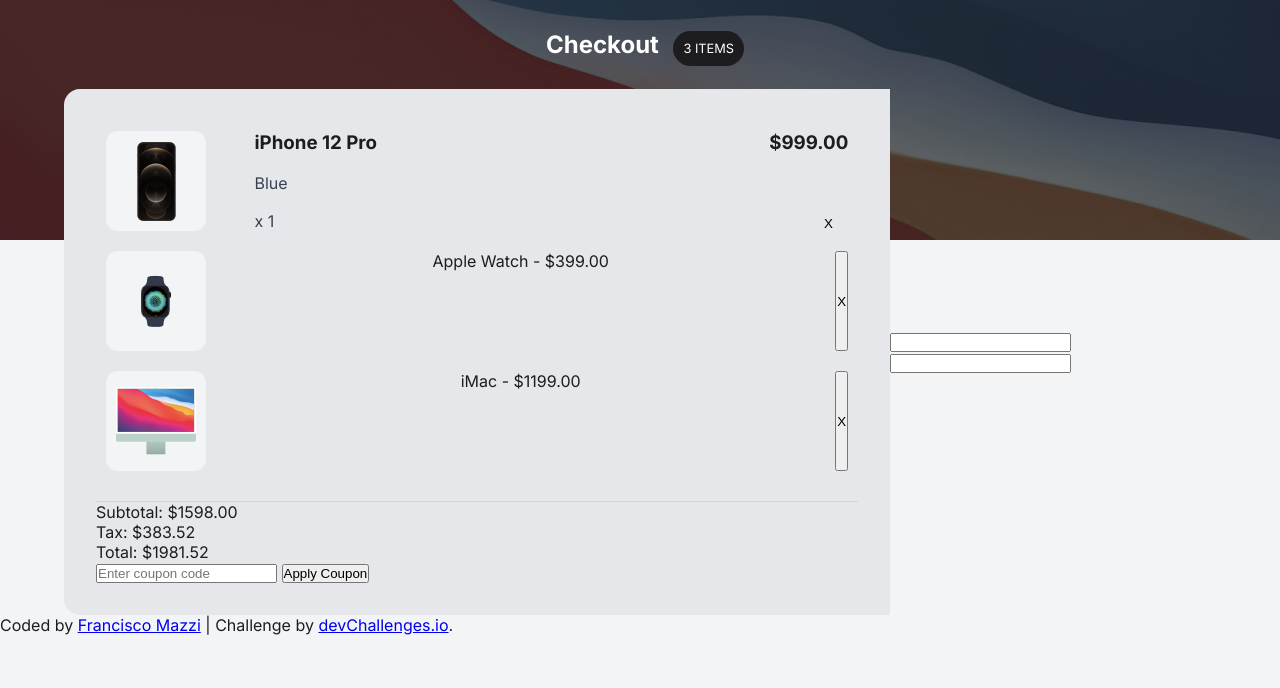
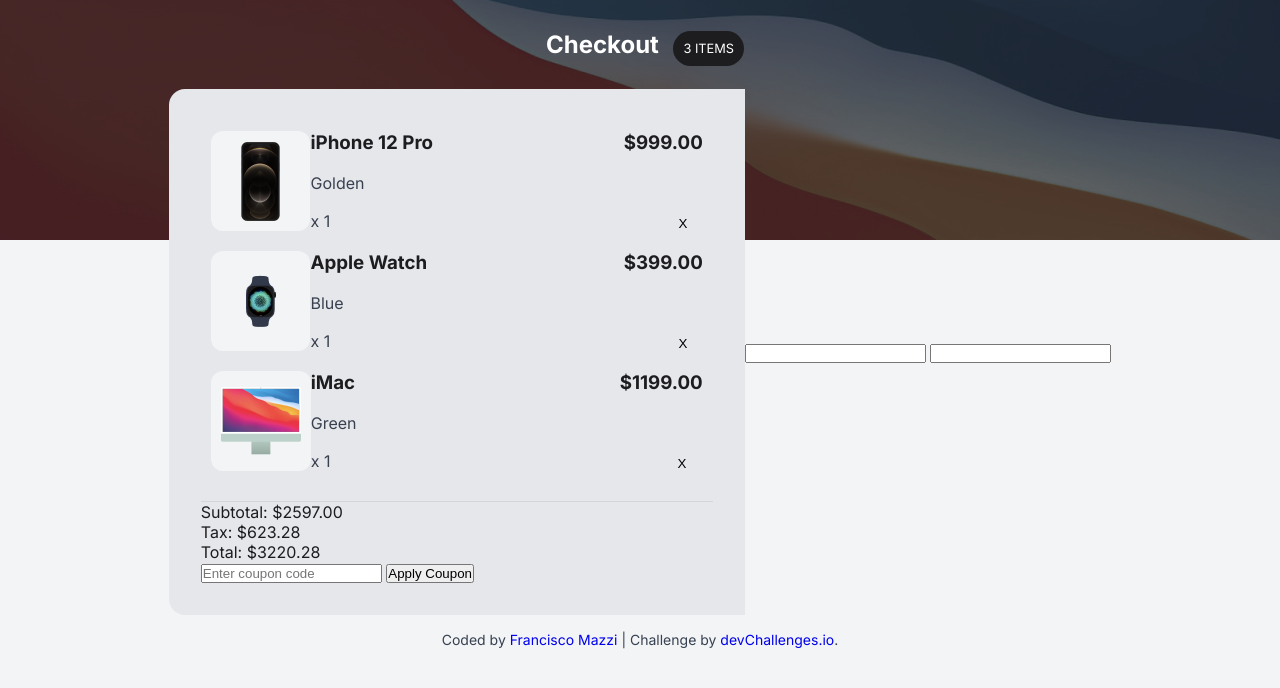
Before and after one commit to franmazzi1/Device-Shop-Checkout, a plain HTML site: page index.html in a window 1280 px wide. Drawn offline with Linux system fonts and the light colour scheme.

Commit message:
cart complete

```diff
--- a/index.html
+++ b/index.html
@@ -36,7 +36,7 @@
             <div class="item-info">
               <div class="item-features">
                 <h3>iPhone 12 Pro</h3>
-                <p>Blue</p>
+                <p>Golden</p>
                 <p class="item-cant">x 1</p>
               </div>
               <div class="item-pay">
@@ -50,16 +50,34 @@
             <div class="img-container">
               <img src="resources/Apple-watch.png" alt="Apple Watch">
             </div>
-            <p>Apple Watch - $399.00</p>
-            <button class="remove">X</button>
+            <div class="item-info">
+              <div class="item-features">
+                <h3>Apple Watch</h3>
+                <p>Blue</p>
+                <p class="item-cant">x 1</p>
+              </div>
+              <div class="item-pay">
+                <h3>$399.00</h3>
+                <button class="remove">X</button>
+              </div>
+            </div>
           </div>
 
           <div class="item">
             <div class="img-container">
               <img src="resources/iMac.png" alt="iMac">
             </div>
-            <p>iMac - $1199.00</p>
-            <button class="remove">X</button>
+            <div class="item-info">
+              <div class="item-features">
+                <h3>iMac</h3>
+                <p>Green</p>
+                <p class="item-cant">x 1</p>
+              </div>
+              <div class="item-pay">
+                <h3>$1199.00</h3>
+                <button class="remove">X</button>
+              </div>
+            </div>
           </div>
         </div>
 
--- a/script.js
+++ b/script.js
@@ -1,32 +1,29 @@
 let couponApplied = false;
+
+// Actualiza la cantidad de ítems en el carrito
 function updateItemCount() {
     let itemCount = document.querySelectorAll(".item").length;
     document.getElementById("item-count").innerText = `${itemCount} ITEM${itemCount !== 1 ? 'S' : ''}`;
 }
 
+// Actualiza los totales de la compra
 function updateTotals() {
     let subtotal = 0;
 
-
-    document.querySelectorAll(".item p").forEach(item => {
-        let priceText = item.innerText.match(/\$\d+(\.\d{2})?/);
-        if (priceText) {
-            let price = parseFloat(priceText[0].replace("$", ""));
-            subtotal += price;
-        }
+    document.querySelectorAll(".item-pay h3").forEach(priceElement => {
+        let price = parseFloat(priceElement.innerText.replace("$", ""));
+        subtotal += price;
     });
 
-
-    let tax = subtotal * 0.24;
+    let tax = subtotal * 0.24; // Impuesto del 24%
     let total = subtotal + tax;
-
 
     document.getElementById("subtotal").innerText = `$${subtotal.toFixed(2)}`;
     document.getElementById("tax").innerText = `$${tax.toFixed(2)}`;
     document.getElementById("total").innerText = `$${total.toFixed(2)}`;
 }
 
-
+// Aplicar cupón de descuento
 document.getElementById("applyCoupon").addEventListener("click", function() {
     if (couponApplied) {
         alert("Coupon already applied!");
@@ -39,17 +36,15 @@ document.getElementById("applyCoupon").addEventListener("click", function() {
         let subtotalElement = document.getElementById("subtotal");
         let subtotal = parseFloat(subtotalElement.innerText.replace("$", ""));
 
-        let discount = subtotal * 0.10;
+        let discount = subtotal * 0.10; // Aplica 10% de descuento
         subtotal -= discount;
 
         let tax = subtotal * 0.24;
         let total = subtotal + tax;
 
-
         subtotalElement.innerText = `$${subtotal.toFixed(2)}`;
         document.getElementById("tax").innerText = `$${tax.toFixed(2)}`;
         document.getElementById("total").innerText = `$${total.toFixed(2)}`;
-
 
         couponApplied = true;
         document.getElementById("applyCoupon").disabled = true;
@@ -59,14 +54,16 @@ document.getElementById("applyCoupon").addEventListener("click", function() {
     }
 });
 
+// Eliminar ítems del carrito
 document.querySelectorAll(".remove").forEach(button => {
     button.addEventListener("click", function() {
-        this.parentElement.remove();
+        let item = this.closest(".item"); // Selecciona el elemento padre más cercano con la clase .item
+        item.remove();
         updateTotals();
         updateItemCount();
     });
 });
 
-
+// Inicializa los valores
 updateItemCount();
 updateTotals();
--- a/style.css
+++ b/style.css
@@ -50,8 +50,8 @@ main{
     background-color: #E5E7EB;
     border-top-left-radius: 16px;
     border-bottom-left-radius: 16px;
-    width: 80%;
-
+    width: 50%;
+}
 
 .items-container{
     padding-bottom: 20px;
```
